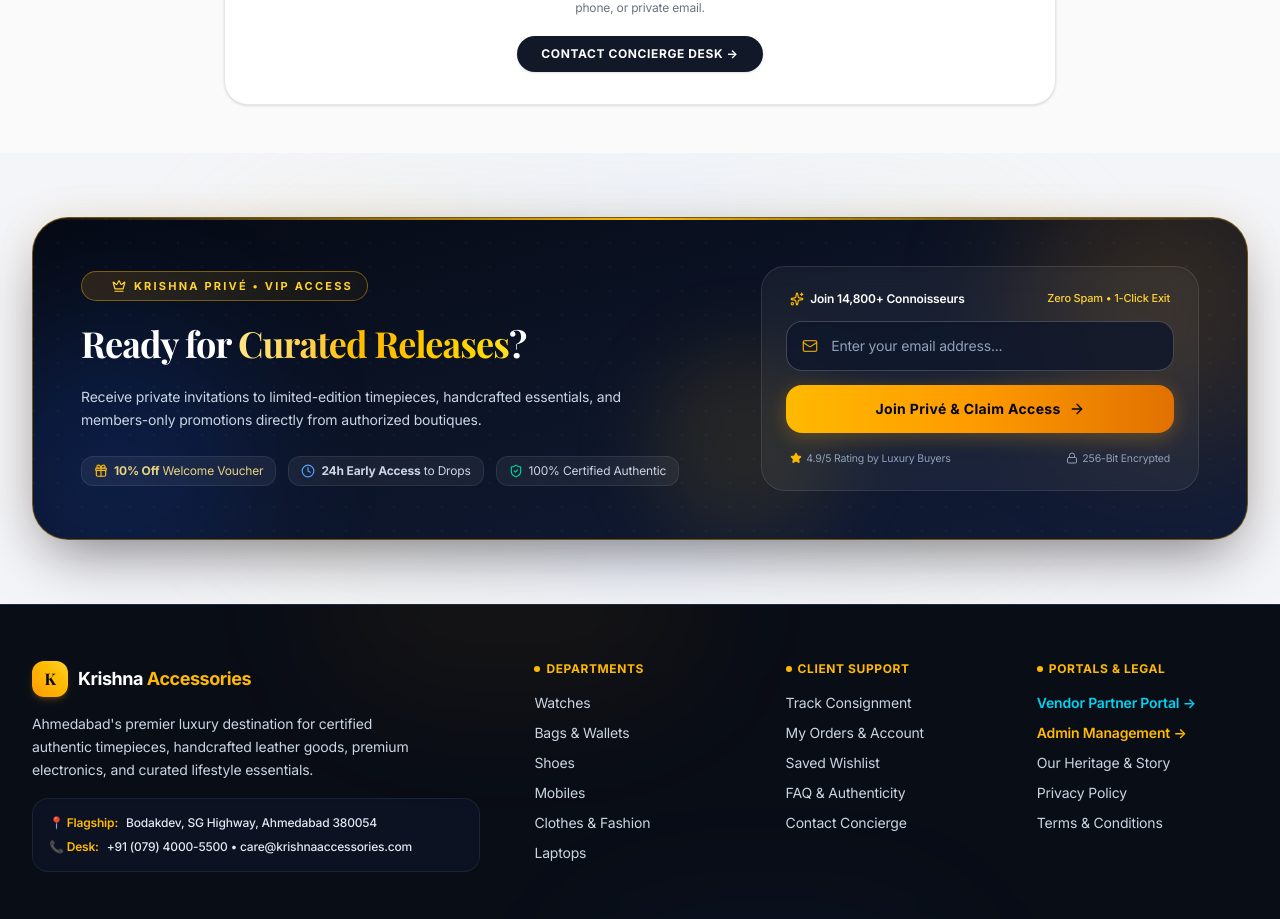
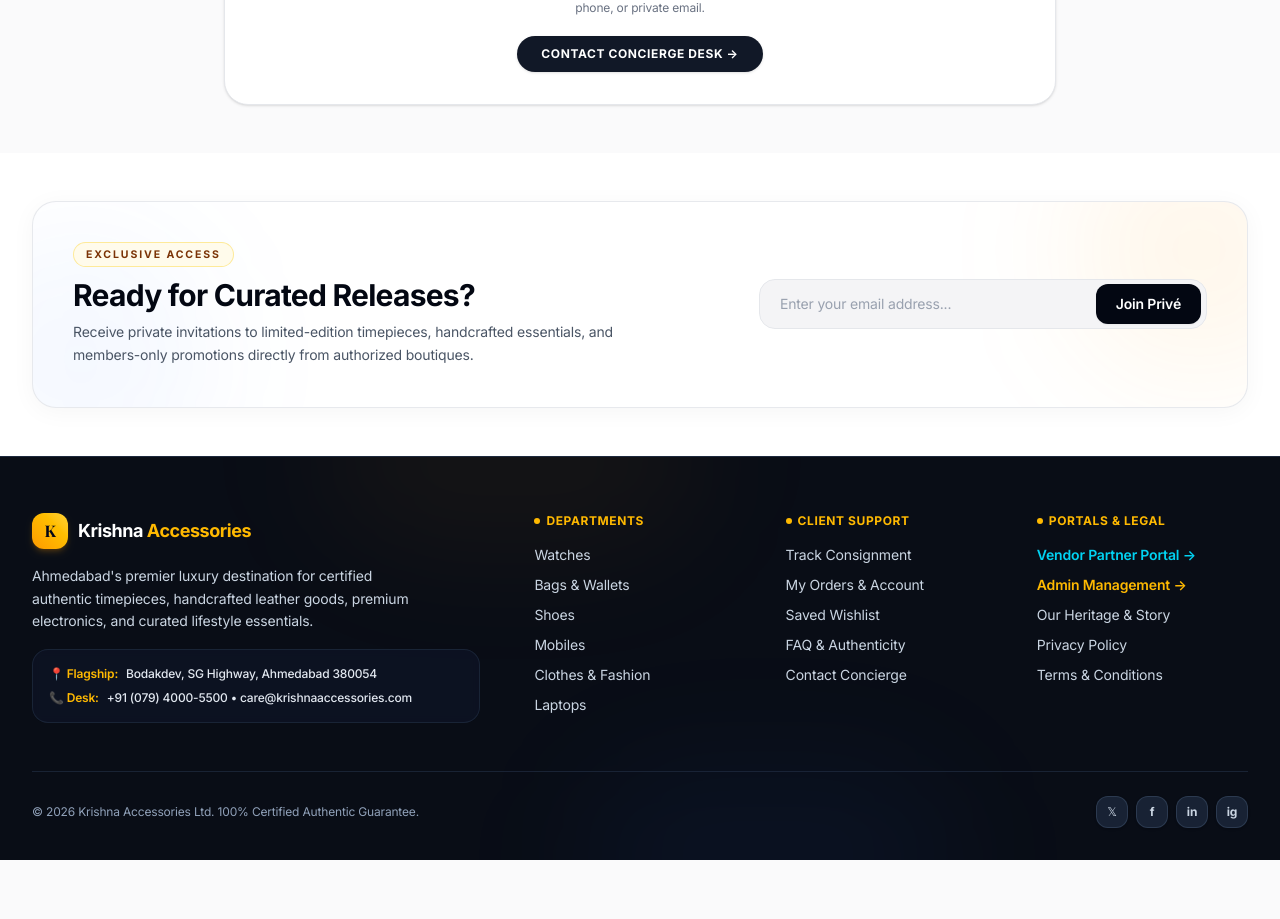
Before and after one commit to Vrushali1709/Krishna-Accessories, a React (Vite) app: page /faq in a window 1280 px wide. Shown: the part 1400-2319 px from the top of the page. After the commit the page ends 2260 px from the top, so only its background shows below. Built offline with nearby package versions, Linux system fonts and the light colour scheme; a web font is replaced by a local one.

Commit message:
Initial Commit

```diff
--- a/src/components/Footer.jsx
+++ b/src/components/Footer.jsx
@@ -2,219 +2,66 @@
 import React, { useState } from 'react';
 import { Link } from 'react-router-dom';
 import { defaultCategories } from '../utils/productStore';
-import {
-  Sparkles,
-  Mail,
-  Gift,
-  ShieldCheck,
-  Clock,
-  CheckCircle2,
-  Copy,
-  Check,
-  ArrowRight,
-  Crown,
-  Star,
-  Lock
-} from 'lucide-react';
 
 export default function Footer() {
   const [newsletterEmail, setNewsletterEmail] = useState('');
   const [subscribed, setSubscribed] = useState(false);
-  const [copied, setCopied] = useState(false);
 
   const handleSubscribe = (e) => {
     e.preventDefault();
     if (newsletterEmail.trim()) {
       setSubscribed(true);
       setNewsletterEmail('');
+      setTimeout(() => setSubscribed(false), 4000);
     }
-  };
-
-  const copyCode = () => {
-    navigator.clipboard.writeText('KRISHNA10');
-    setCopied(true);
-    setTimeout(() => setCopied(false), 2500);
   };
 
   return (
     <>
       {/* 1. Standalone Newsletter / Curated Releases Section (Outside Footer) */}
-      <section className="py-10 sm:py-16 bg-[#F4F5F8] relative overflow-hidden">
-        {/* Subtle background ambient mesh */}
-        <div className="absolute inset-0 pointer-events-none">
-          <div className="absolute top-1/2 left-1/2 -translate-x-1/2 -translate-y-1/2 w-[850px] h-[360px] bg-gradient-to-r from-amber-300/15 via-blue-400/10 to-amber-200/15 blur-3xl rounded-full" />
+      <section className="py-8 sm:py-12 bg-white">
+        <div className="mx-auto max-w-7xl px-4 sm:px-6 lg:px-8">
+          <div className="rounded-3xl border border-gray-200/90 bg-white p-6 sm:p-8 lg:p-10 shadow-[0_4px_24px_rgba(0,0,0,0.04)] relative overflow-hidden">
+            {/* Subtle ambient luxury light */}
+            <div className="absolute -right-20 -top-20 h-64 w-64 rounded-full bg-amber-500/8 blur-3xl pointer-events-none" />
+            <div className="absolute -left-20 -bottom-20 h-64 w-64 rounded-full bg-blue-500/5 blur-3xl pointer-events-none" />
+
+            <div className="relative z-10 flex flex-col lg:flex-row lg:items-center lg:justify-between gap-6 sm:gap-8">
+              <div className="max-w-xl">
+                <span className="inline-block rounded-full bg-amber-50 border border-amber-200/80 px-3 py-1 text-[10.5px] font-bold uppercase tracking-[0.18em] text-amber-900 mb-2.5">
+                  Exclusive Access
+                </span>
+                <h3 className="text-2xl sm:text-3xl font-bold tracking-tight text-gray-950">
+                  Ready for Curated Releases?
+                </h3>
+                <p className="mt-2 text-xs sm:text-sm leading-relaxed text-gray-600">
+                  Receive private invitations to limited-edition timepieces, handcrafted essentials, and members-only promotions directly from authorized boutiques.
+                </p>
               </div>
 
-        <div className="mx-auto max-w-7xl px-4 sm:px-6 lg:px-8 relative z-10">
-          <div className="relative rounded-[28px] sm:rounded-[36px] overflow-hidden bg-gradient-to-br from-[#060A14] via-[#0C1427] to-[#111C38] border border-amber-500/30 sm:border-amber-400/40 p-6 sm:p-10 lg:p-12 shadow-[0_24px_60px_-15px_rgba(2,6,23,0.5),0_0_40px_rgba(245,158,11,0.09)]">
-
-            {/* Shimmering Top Gold Accent Line */}
-            <div className="absolute inset-x-0 top-0 h-[2px] bg-gradient-to-r from-transparent via-amber-400 to-transparent" />
-
-            {/* Ambient Radial Glows */}
-            <div className="absolute -right-16 -top-16 h-72 w-72 rounded-full bg-amber-500/15 blur-3xl pointer-events-none" />
-            <div className="absolute -left-16 -bottom-16 h-72 w-72 rounded-full bg-blue-600/15 blur-3xl pointer-events-none" />
-            <div className="absolute right-1/3 bottom-0 h-48 w-48 rounded-full bg-amber-400/10 blur-2xl pointer-events-none" />
-
-            {/* Subtle Luxury Pattern / Grid */}
-            <div
-              className="absolute inset-0 opacity-[0.035] pointer-events-none"
-              style={{
-                backgroundImage: `radial-gradient(circle at 1px 1px, #FFFFFF 1px, transparent 0)`,
-                backgroundSize: '24px 24px'
-              }}
-            />
-
-            <div className="relative z-10 grid grid-cols-1 lg:grid-cols-12 gap-8 lg:gap-12 items-center">
-
-              {/* Left Column: VIP Badge, Heading, Subtitle & Perks */}
-              <div className="lg:col-span-7 space-y-4 sm:space-y-5">
-
-                {/* VIP Access Badge */}
-                <div className="inline-flex items-center gap-2 rounded-full bg-gradient-to-r from-amber-500/15 via-amber-400/10 to-amber-500/5 border border-amber-400/40 px-3.5 py-1.5 backdrop-blur-md">
-                  <span className="flex h-2 w-2 rounded-full bg-amber-400 animate-ping" />
-                  <Crown className="w-3.5 h-3.5 text-amber-300" />
-                  <span className="text-[11px] font-bold uppercase tracking-[0.2em] text-amber-300">
-                    Krishna Privé • VIP Access
-                  </span>
-                </div>
-
-                {/* Heading */}
-                <h3 className="text-2xl sm:text-3xl lg:text-4xl font-extrabold tracking-tight text-white font-serif leading-tight">
-                  Ready for <span className="bg-gradient-to-r from-amber-200 via-amber-400 to-yellow-300 bg-clip-text text-transparent">Curated Releases</span>?
-                </h3>
-
-                {/* Description */}
-                <p className="text-xs sm:text-sm leading-relaxed text-slate-300 max-w-xl">
-                  Receive private invitations to limited-edition timepieces, handcrafted essentials, and members-only promotions directly from authorized boutiques.
-                </p>
-
-                {/* VIP Perks Badges */}
-                <div className="pt-1 flex flex-wrap gap-2.5 sm:gap-3">
-                  <div className="flex items-center gap-1.5 rounded-xl bg-white/[0.06] border border-white/[0.08] px-3 py-1.5 text-[11px] sm:text-xs text-amber-200/90 backdrop-blur-xs">
-                    <Gift className="w-3.5 h-3.5 text-amber-400 shrink-0" />
-                    <span><strong>10% Off</strong> Welcome Voucher</span>
-                  </div>
-                  <div className="flex items-center gap-1.5 rounded-xl bg-white/[0.06] border border-white/[0.08] px-3 py-1.5 text-[11px] sm:text-xs text-slate-300 backdrop-blur-xs">
-                    <Clock className="w-3.5 h-3.5 text-blue-400 shrink-0" />
-                    <span><strong>24h Early Access</strong> to Drops</span>
-                  </div>
-                  <div className="flex items-center gap-1.5 rounded-xl bg-white/[0.06] border border-white/[0.08] px-3 py-1.5 text-[11px] sm:text-xs text-slate-300 backdrop-blur-xs">
-                    <ShieldCheck className="w-3.5 h-3.5 text-emerald-400 shrink-0" />
-                    <span>100% Certified Authentic</span>
-                  </div>
-                </div>
-
-              </div>
-
-              {/* Right Column: Interactive Subscription Form & VIP Perks Card */}
-              <div className="lg:col-span-5">
-                <div className="rounded-2xl sm:rounded-3xl border border-white/10 bg-white/[0.05] p-5 sm:p-6 backdrop-blur-md shadow-inner">
-
-                  {!subscribed ? (
-                    <form onSubmit={handleSubscribe} className="space-y-3.5">
-                      <div className="flex items-center justify-between text-xs text-slate-300 px-1">
-                        <span className="font-semibold text-white flex items-center gap-1.5">
-                          <Sparkles className="w-3.5 h-3.5 text-amber-400" />
-                          Join 14,800+ Connoisseurs
-                        </span>
-                        <span className="text-[11px] text-amber-300 font-medium">
-                          Zero Spam • 1-Click Exit
-                        </span>
-                      </div>
-
-                      {/* Email Input Field with Icon */}
-                      <div className="relative group">
-                        <div className="absolute inset-y-0 left-0 pl-4 flex items-center pointer-events-none text-amber-400/80 group-focus-within:text-amber-400 transition-colors">
-                          <Mail className="w-4 h-4" />
-                        </div>
+              <div className="w-full lg:max-w-md">
+                <form onSubmit={handleSubscribe} className="relative flex items-center">
                   <input
                     type="email"
                     required
                     value={newsletterEmail}
                     onChange={(e) => setNewsletterEmail(e.target.value)}
                     placeholder="Enter your email address..."
-                          className="w-full rounded-2xl border border-white/20 bg-slate-900/80 py-3.5 pl-11 pr-4 text-xs sm:text-sm text-white placeholder:text-slate-400 outline-none transition-all duration-200 focus:border-amber-400 focus:bg-slate-950 focus:ring-2 focus:ring-amber-400/25 shadow-inner"
+                    className="w-full rounded-2xl border border-gray-200 bg-[#F4F4F6] py-3.5 pl-4 sm:pl-5 pr-32 text-xs sm:text-sm text-gray-900 placeholder:text-gray-400 outline-none transition focus:border-gray-400 focus:bg-white focus:shadow-xs"
                   />
-                      </div>
-
-                      {/* Action Button */}
                   <button
                     type="submit"
-                        className="w-full flex items-center justify-center gap-2 rounded-2xl bg-gradient-to-r from-amber-400 via-amber-500 to-amber-600 py-3.5 px-6 text-xs sm:text-sm font-bold tracking-wide text-slate-950 shadow-[0_4px_20px_rgba(245,158,11,0.3)] transition-all duration-200 hover:from-amber-300 hover:via-amber-400 hover:to-amber-500 hover:shadow-[0_6px_25px_rgba(245,158,11,0.45)] hover:scale-[1.01] active:scale-[0.98] cursor-pointer"
+                    className="absolute right-1.5 top-1/2 -translate-y-1/2 rounded-xl bg-gray-950 px-4 sm:px-5 py-2.5 text-xs sm:text-sm font-semibold text-white shadow-xs transition hover:bg-black active:scale-97 cursor-pointer"
                   >
-                        <span>Join Privé & Claim Access</span>
-                        <ArrowRight className="w-4 h-4" />
+                    Join Privé
                   </button>
-
-                      <div className="flex items-center justify-between text-[10.5px] text-slate-400 px-1 pt-1">
-                        <span className="flex items-center gap-1">
-                          <Star className="w-3 h-3 text-amber-400 fill-amber-400" />
-                          4.9/5 Rating by Luxury Buyers
-                        </span>
-                        <span className="flex items-center gap-1">
-                          <Lock className="w-3 h-3 text-slate-400" />
-                          256-Bit Encrypted
-                        </span>
+                </form>
+                {subscribed && (
+                  <p className="mt-2 text-xs font-semibold text-emerald-600 animate-fade-in">
+                    ✓ Thank you for subscribing! Use code <strong className="underline">KRISHNA10</strong> for 10% off.
+                  </p>
+                )}
               </div>
-                    </form>
-                  ) : (
-                    /* Subscribed Success Box */
-                    <div className="rounded-2xl bg-emerald-950/40 border border-emerald-500/40 p-5 text-center space-y-3.5 animate-fade-in">
-                      <div className="inline-flex h-11 w-11 items-center justify-center rounded-full bg-emerald-500/20 text-emerald-400 ring-2 ring-emerald-500/30">
-                        <CheckCircle2 className="w-6 h-6" />
-                      </div>
-                      <div>
-                        <h4 className="text-base font-bold text-white">
-                          Welcome to Krishna Privé!
-                        </h4>
-                        <p className="text-xs text-slate-300 mt-1">
-                          Your private invitation & welcome voucher are active.
-                        </p>
-                      </div>
-
-                      {/* Promo Code Copy Card */}
-                      <div className="flex items-center justify-between rounded-xl bg-slate-900/90 border border-amber-500/30 px-4 py-2.5">
-                        <div className="text-left">
-                          <span className="text-[10px] uppercase tracking-wider text-slate-400 block">
-                            Your 10% Welcome Code
-                          </span>
-                          <span className="font-mono font-bold text-sm tracking-wider text-amber-300">
-                            KRISHNA10
-                          </span>
-                        </div>
-                        <button
-                          type="button"
-                          onClick={copyCode}
-                          className="flex items-center gap-1.5 rounded-lg bg-amber-400/20 hover:bg-amber-400/30 border border-amber-400/40 px-3 py-1.5 text-xs font-semibold text-amber-300 transition-all cursor-pointer active:scale-95"
-                        >
-                          {copied ? (
-                            <>
-                              <Check className="w-3.5 h-3.5 text-emerald-400" />
-                              <span className="text-emerald-400">Copied!</span>
-                            </>
-                          ) : (
-                            <>
-                              <Copy className="w-3.5 h-3.5" />
-                              <span>Copy</span>
-                            </>
-                          )}
-                        </button>
-                      </div>
-
-                      <button
-                        type="button"
-                        onClick={() => setSubscribed(false)}
-                        className="text-[11px] text-slate-400 hover:text-white underline cursor-pointer"
-                      >
-                        Enter another email
-                      </button>
-                    </div>
-                  )}
-
-                </div>
-              </div>
-
             </div>
           </div>
         </div>
```
Lines whose indentation alone changed are shown as unchanged.
